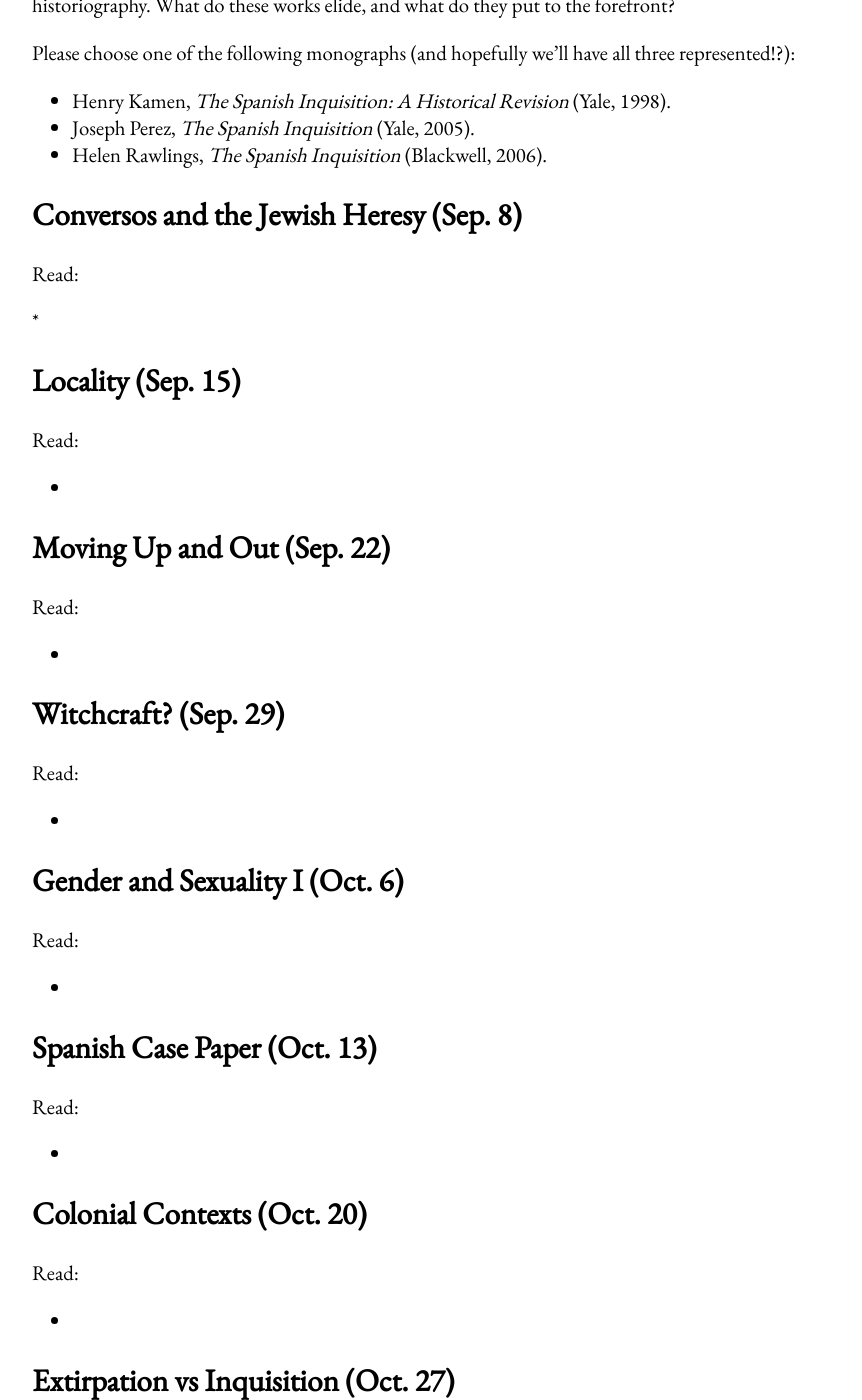
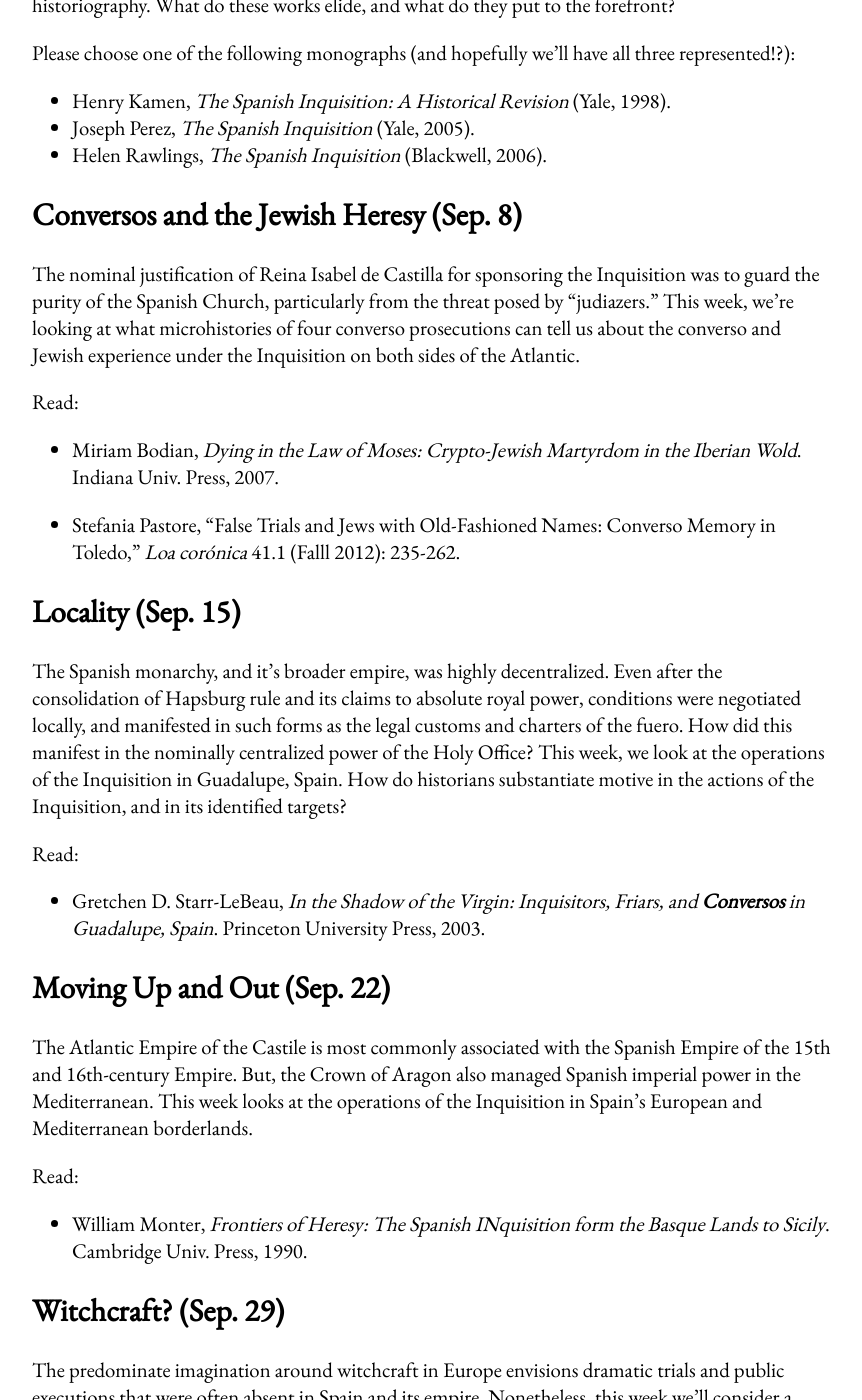
Before and after one commit to chadblack/561-Inquisition, a Jekyll site: the page built from calendar.md, in a window 1280 px wide and 1400 px high, scrolled down 1185 px. Shown: the whole window, without its empty margins (208-1070 px from the left). Built offline with Jekyll 4.4.1, drawn with Linux system fonts in a browser that asks for light colours; some web fonts are replaced; some of the changed text lies outside the part shown.

Commit message:
building the calendar

```diff
--- a/calendar.md
+++ b/calendar.md
@@ -52,25 +52,56 @@ three represented!?):
 
 ## Conversos and the Jewish Heresy (Sep. 8)
 
+The nominal justification of Reina Isabel de Castilla for sponsoring the
+Inquisition was to guard the purity of the Spanish Church, particularly from
+the threat posed by "judiazers." This week, we're looking at what
+microhistories of four converso prosecutions can tell us about the converso and
+Jewish experience under the Inquisition on both sides of the Atlantic.
+
 Read:
 
-*
+* Miriam Bodian, *Dying in the Law of Moses: Crypto-Jewish Martyrdom in the
+  Iberian Wold*. Indiana Univ. Press, 2007.
+
+* Stefania Pastore, "False Trials and Jews with Old-Fashioned Names: Converso
+  Memory in Toledo," *Loa corónica* 41.1 (Falll 2012): 235-262.
 
 
 ## Locality (Sep. 15)
 
+The Spanish monarchy, and it's broader empire, was highly decentralized. Even
+after the consolidation of Hapsburg rule and its claims to absolute royal
+power, conditions were negotiated locally, and manifested in such forms as the
+legal customs and charters of the fuero. How did this manifest in the nominally
+centralized power of the Holy Office? This week, we look at the operations of
+the Inquisition in Guadalupe, Spain. How do historians substantiate motive in
+the actions of the Inquisition, and in its identified targets?
+
 Read:
 
-*
+* Gretchen D. Starr-LeBeau, *In the Shadow of the Virgin: Inquisitors, Friars,
+  and **Conversos** in Guadalupe, Spain*. Princeton University Press, 2003.
 
 ## Moving Up and Out (Sep. 22)
 
+The Atlantic Empire of the Castile is most commonly associated with the Spanish
+Empire of the 15th and 16th-century Empire. But, the Crown of Aragon also
+managed Spanish imperial power in the Mediterranean. This week looks at the
+operations of the Inquisition in Spain's European and Mediterranean
+borderlands.
+
 Read:
 
-*
+* William Monter, *Frontiers of Heresy: The Spanish INquisition form the Basque
+  Lands to Sicily*. Cambridge Univ. Press, 1990.
 
 
 ## Witchcraft? (Sep. 29)
+
+The predominate imagination around witchcraft in Europe envisions dramatic
+trials and public executions that were often absent in Spain and its empire.
+Nonetheless, this week we'll consider a provocative account of the interest in
+and persecution of witches and witchcraft as a form of primitive accumulation.
 
 Read:
 
@@ -81,19 +112,27 @@ Read:
 
 Read:
 
-*
+* Mary Giles, ed. *Women in the Inquisition: Spain and the New World*. JHU
+  Press, 1999. Chapters 1-10.
+
+* Richard Kagan, *Lucrecia's Dreams: Politics and Prophecy in Sixteenth-Century
+  Spain*. University of California Press, 1995.
 
 
 ## Spanish Case Paper (Oct. 13)
 
-Read:
-
-*
+This week we will discuss your papers.
 
 
 ## Colonial Contexts (Oct. 20)
 
 Read:
+
+* María Elena Martinez, *Genealogical Fictions: Limpieza de Sangre, Religion,
+  and Gender in Colonial Mexico*. Stanford Univ. Press, 2008.
+
+* J.L Phelan, “Authority and Flexibility in the Spanish Imperial Bureaucracy”
+  *Administrative Science Quarterly*, 5.1 (Jun., 1960), pp. 47-65.
 
 *
 
@@ -102,13 +141,19 @@ Read:
 
 Read:
 
-*
+* Kenneth Mills, *Idolatry and its Enemies: Colonial Andean Religion and
+  Extirpation, 1640-1750*. Princeton Univ. Press, 1997.
+
+* Patricia Lopes don, "Franciscans, Indian Sorcerers, and the Inquisition in
+  New Spain, 1536-1543," *Journal of World History* 17.1 (March 2006): 27-48.
 
 
 ## Gender and Sexuality II (Nov. 3)
 
 * Zeb Tortorici, *Sins Against Nature: Sex & Archives in Colonial New Spain*
   (Duke: 2018)
+
+* Giles, ed. *Women in the Inquisition*, Chapters 11-14.
 
 ## Censorship (Nov. 10)
 
```
